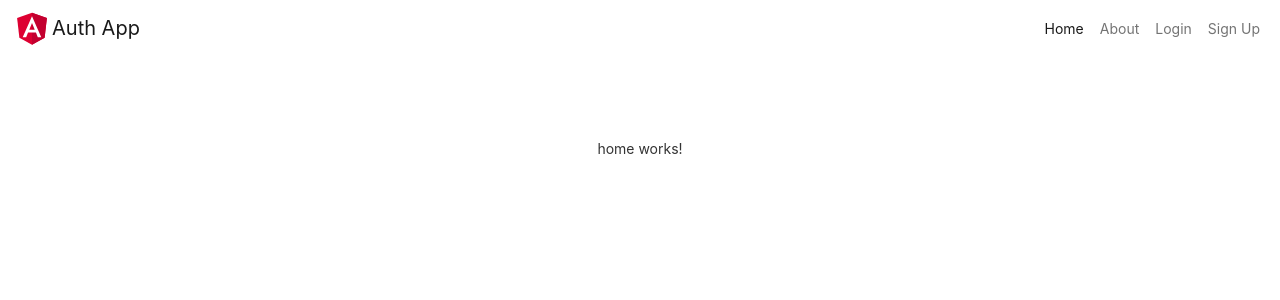
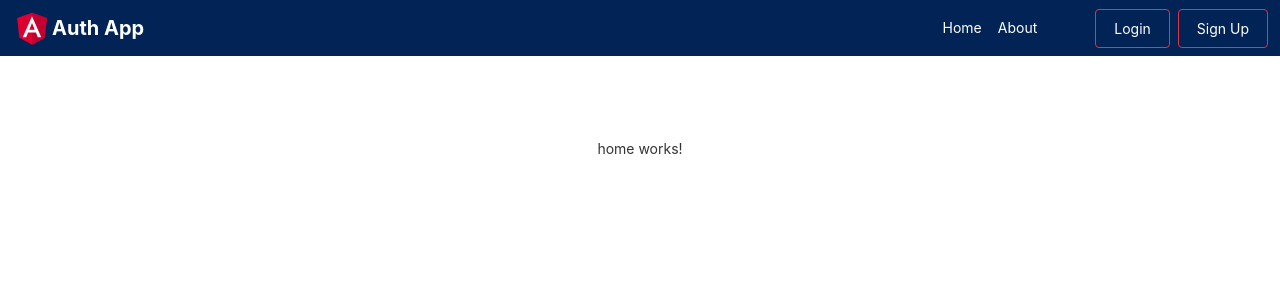
Before and after one commit to ahadsenja/authmultilayout-angular, an Angular app: page / in a window 1280 px wide. Shown: the top 300 px of the page. Built offline with nearby package versions, Linux system fonts and the light colour scheme.

Commit message:
feat: adding navbar css

```diff
--- a/src/app/layout/navbar/navbar.component.css
+++ b/src/app/layout/navbar/navbar.component.css
@@ -0,0 +1,33 @@
+navbar navbar-expand-lg navbar-light {
+ display: flex !important;
+ flex-basis: auto;
+}
+
+.navbar {
+ background-color: #022355;
+}
+
+.navbar .navbar-brand {
+ color: #fff;
+ font-weight: 700;
+}
+
+.navbar .nav-item .nav-link {
+ color: #fff;
+}
+
+.navbar ul .nav-item.login {
+ margin-left: 50px;
+ border: 1px solid #dc3545;
+ padding: 0 10px 0 10px;
+ border-radius: 4px;
+ color: #dc3545;
+}
+
+.navbar ul .nav-item.signup {
+ margin-left: 8px;
+ border: 1px solid #dc3545;
+ padding: 0 10px 0 10px;
+ border-radius: 4px;
+ color: #dc3545;
+}
```
